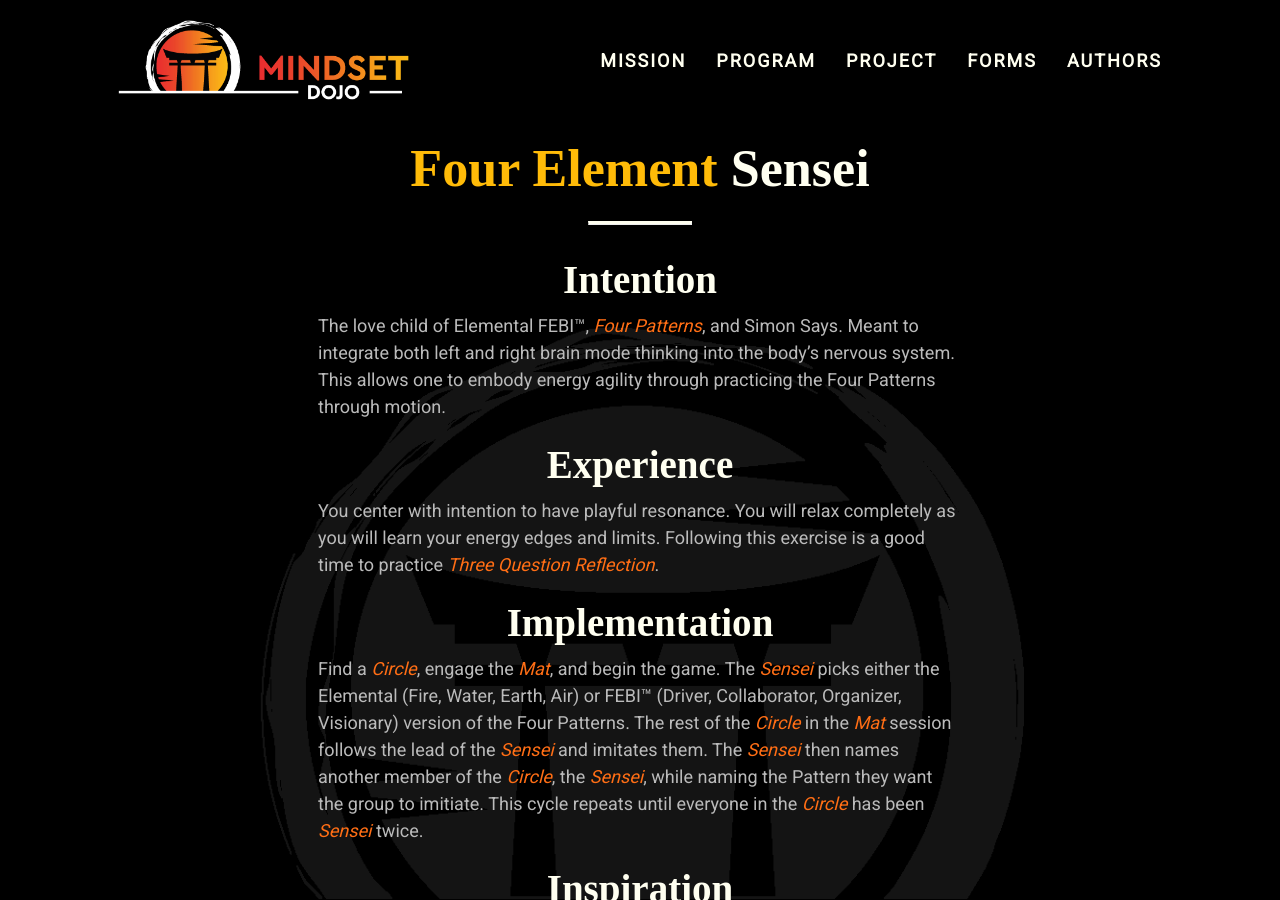
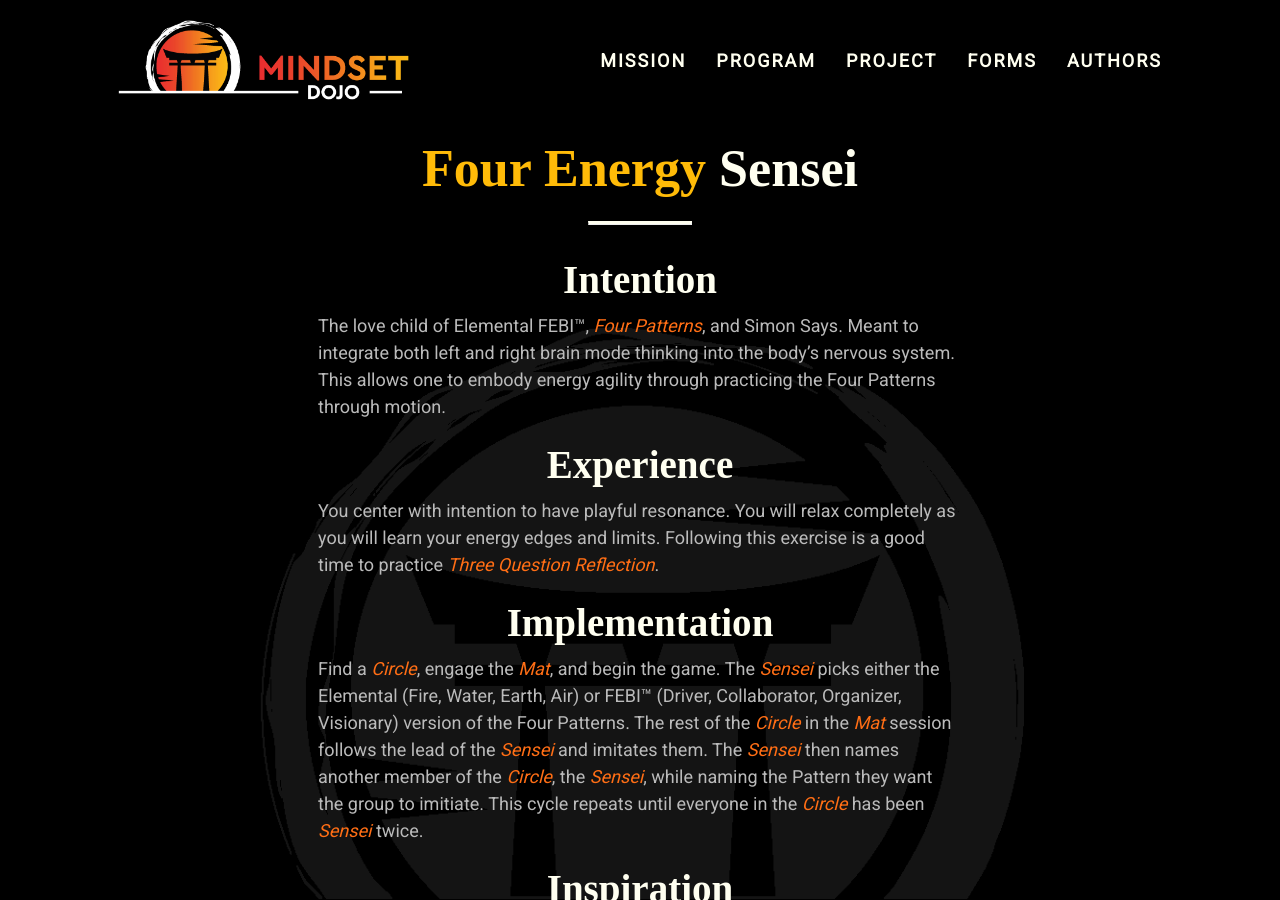
Before and after one commit to mindset-dojo/mindset-dojo.github.io, a Jekyll site: the page built from _forms/four-element-sensei.md, in a window 1280 px wide and 900 px high. Built offline with Jekyll 4.4.1, drawn with Linux system fonts in a browser that asks for light colours; some web fonts are replaced.

Commit message:
fix: typo

```diff
--- a/_data/sections/program.yaml
+++ b/_data/sections/program.yaml
@@ -46,8 +46,8 @@ sections:
               url: /forms/stillness-contemplation/
             - label: Four Energy Reflection
               url: /forms/four-energy-reflection/
-            - label: Four Element Sensei
-              url: /forms/four-element-sensei/
+            - label: Four Energy Sensei
+              url: /forms/four-energy-sensei/
             - label: Level Up Transition
               url: /forms/level-up-transition/
         - color: yellow
--- a/_forms/four-element-sensei.md
+++ b/_forms/four-element-sensei.md
@@ -1,7 +1,7 @@
 ---
 layout: form
-title: "Four Element Sensei"
-title_mark: Four Element
+title: "Four Energy Sensei"
+title_mark: Four Energy
 published_date: 2025-10-20
 refactored_date: 2025-10-27
 authors:
```
Also changed, not shown: _forms/metashift-community-demonstration.md (+1 -1 lines).
